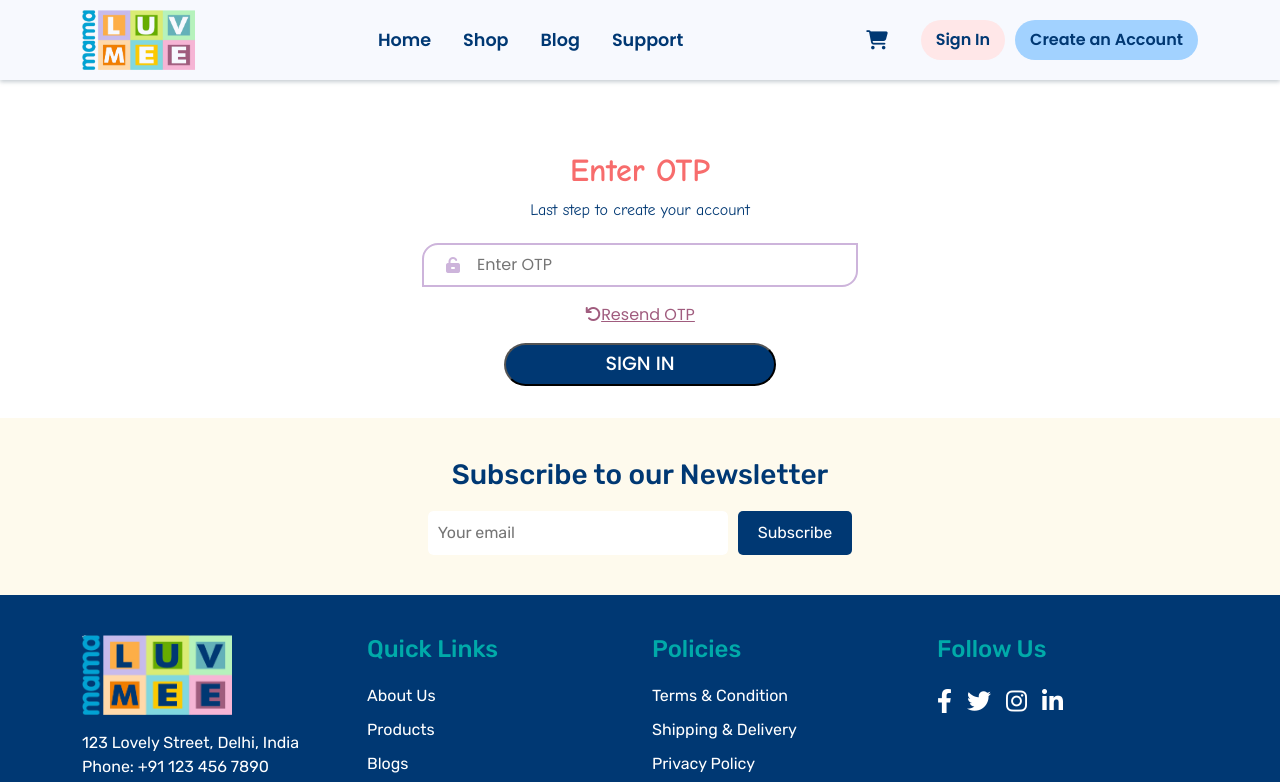
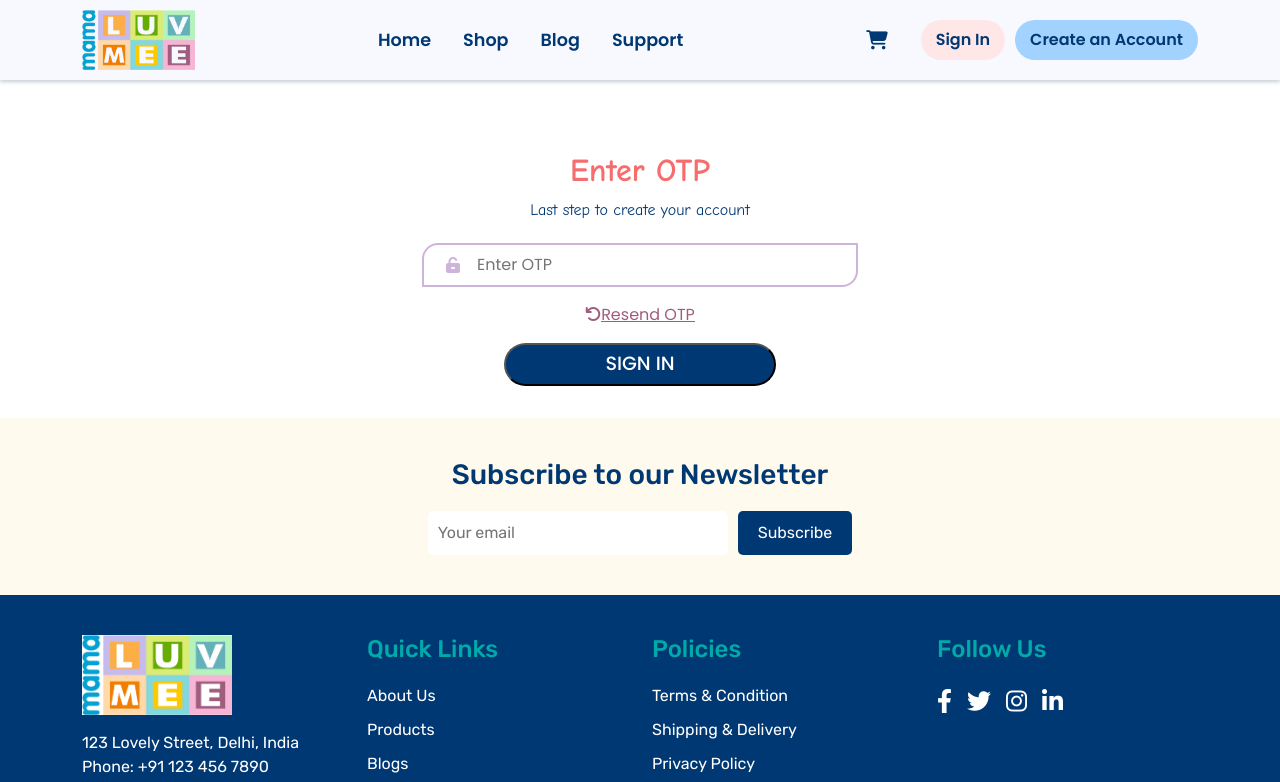
Before and after one commit to Digi-India-Solutions/Mama-lovely-Toy, a React (Create React App) app in the folder client/: page /register/confirm-account/1 in a window 1280 px wide. Shown: the top 782 px of the page. Built offline with nearby package versions, Linux system fonts and the light colour scheme.

Commit message:
Update Footer.css

```diff
--- a/client/src/components/Footer/Footer.css
+++ b/client/src/components/Footer/Footer.css
@@ -53,6 +53,7 @@
 .footer-logo {
     max-width: 150px;
     margin-bottom: 20px;
+    background: white;
 }
 
 .footer-section {
```
